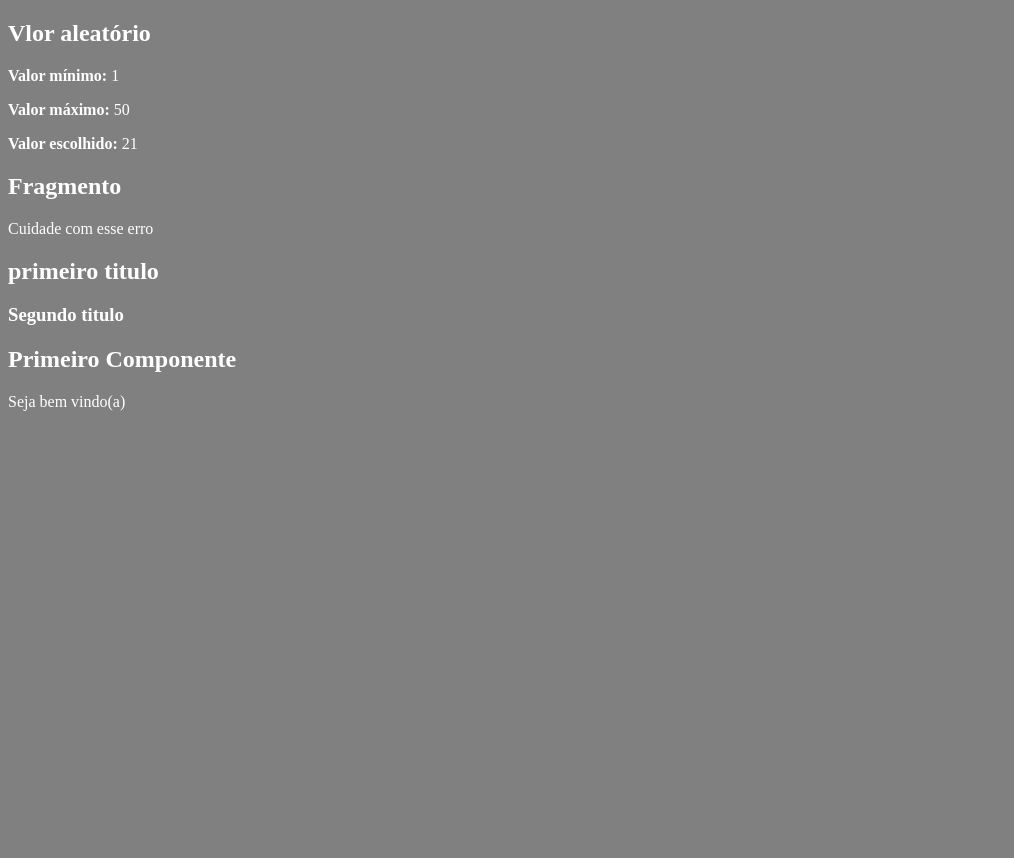
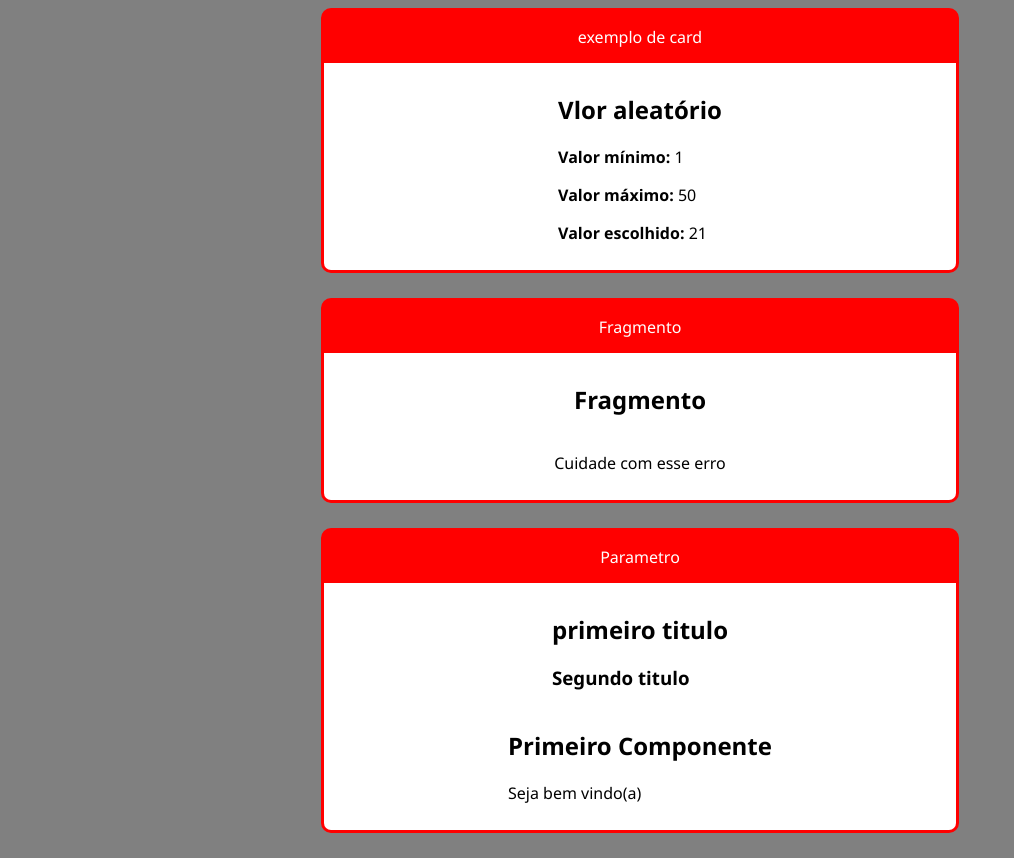
Before and after one commit to RicardoBaltazar/jogos-em-javascript, a React (Create React App) app in the folder my-app/: page / in a window 1280 px wide. Shown: the whole page, without its empty margins (0-1014 px from the left). Before the commit the page ends 800 px from the top, so only its background shows below. Built offline with nearby package versions, Linux system fonts and the light colour scheme.

Commit message:
componente card

```diff
--- a/my-app/src/app.jsx
+++ b/my-app/src/app.jsx
@@ -1,4 +1,6 @@
 import React from 'react'
+
+import Card from "./componentes/layout/Card"
 
 import Aleatorio from "./componentes/básicos/Aleatorio"
 import Primeiro from './componentes/básicos/Primeiro'
@@ -8,10 +10,18 @@ import Fragmento from './componentes/básicos/Fragmento'
 export default function App(props) {
     return (
         <div>
-            <Aleatorio min={1} max={50}/>
-            <Fragmento />
-            <ComParametro titulo="primeiro titulo" subtitulo="Segundo titulo" />
-            <Primeiro />
+            <Card titulo="exemplo de card">
+                <Aleatorio min={1} max={50}/>
+            </Card>
+
+            <Card titulo="Fragmento">
+                <Fragmento />
+            </Card>
+
+            <Card titulo="Parametro">
+                <ComParametro titulo="primeiro titulo" subtitulo="Segundo titulo" />
+                <Primeiro />
+            </Card>
         </div>
     )
 }
--- /dev/null
+++ b/my-app/src/componentes/layout/Card.css
@@ -0,0 +1,28 @@
+.card {
+    background-color: red;
+    border-radius: 10px;
+    overflow: hidden;
+    border: 3px solid red;
+    font-family: 'Segoe UI', Tahoma, Geneva, Verdana, sans-serif;
+    margin-bottom: 25px;
+    margin-left: 50%;
+    transform: translate(-50%);
+    width: 50%;
+}
+
+.card .title {
+    padding: 5px 0px;
+    display: flex;
+    justify-content: center;
+    margin: 10px;
+}
+
+.card .content {
+    background-color: white;
+    color: black;
+    padding: 10px;
+    display: flex;
+    flex-direction: column;
+    justify-content: center;
+    align-items: center;
+}
--- /dev/null
+++ b/my-app/src/componentes/layout/Card.jsx
@@ -0,0 +1,17 @@
+import React from 'react'
+
+import "./Card.css"
+
+
+//acessando um componente dendro de um card com props.children e no app.jsx coloca um componente dentro do outro
+export default function Card(props) {
+    return (
+        <div className="card">
+            <div className="title">{props.titulo}</div>
+
+            <div className="content">
+                {props.children}
+            </div>
+        </div>
+    )
+}
```
Also changed, not shown: 1 other file (tests, documents, lock files or other folders).
